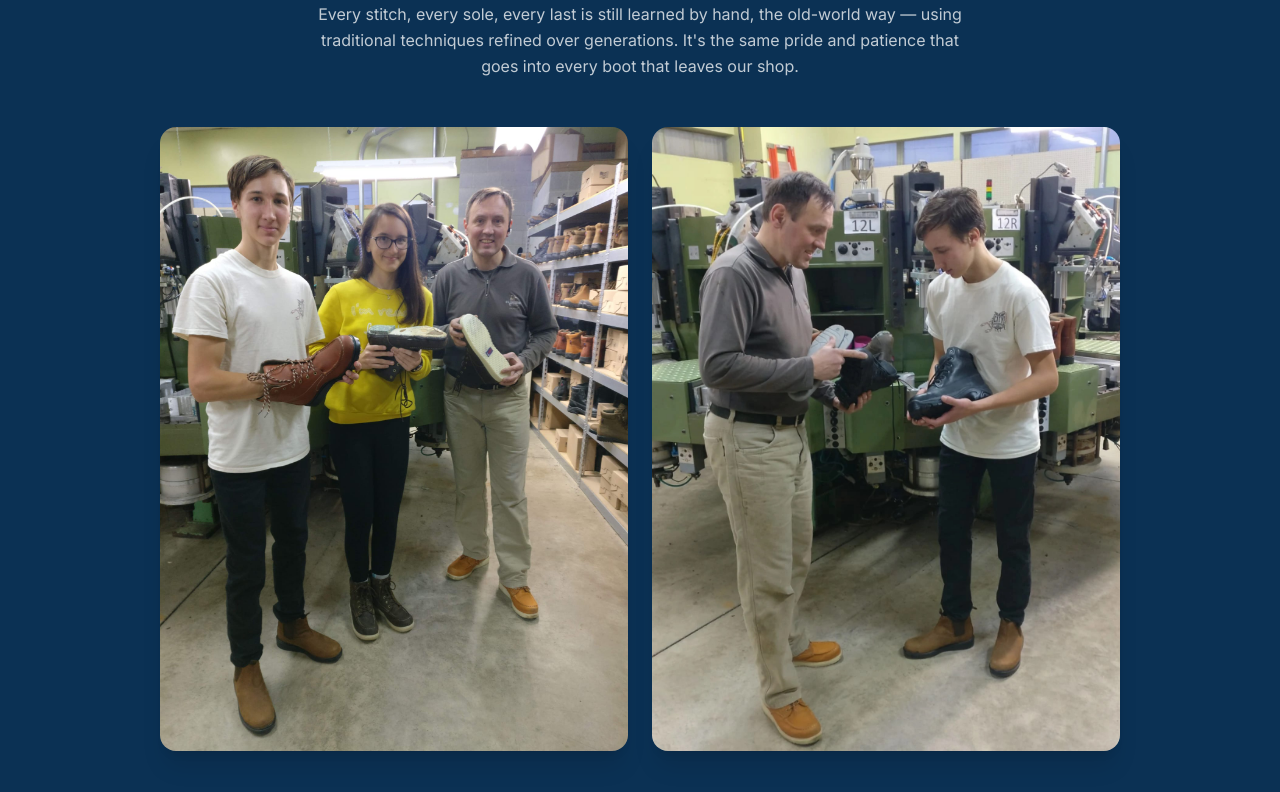
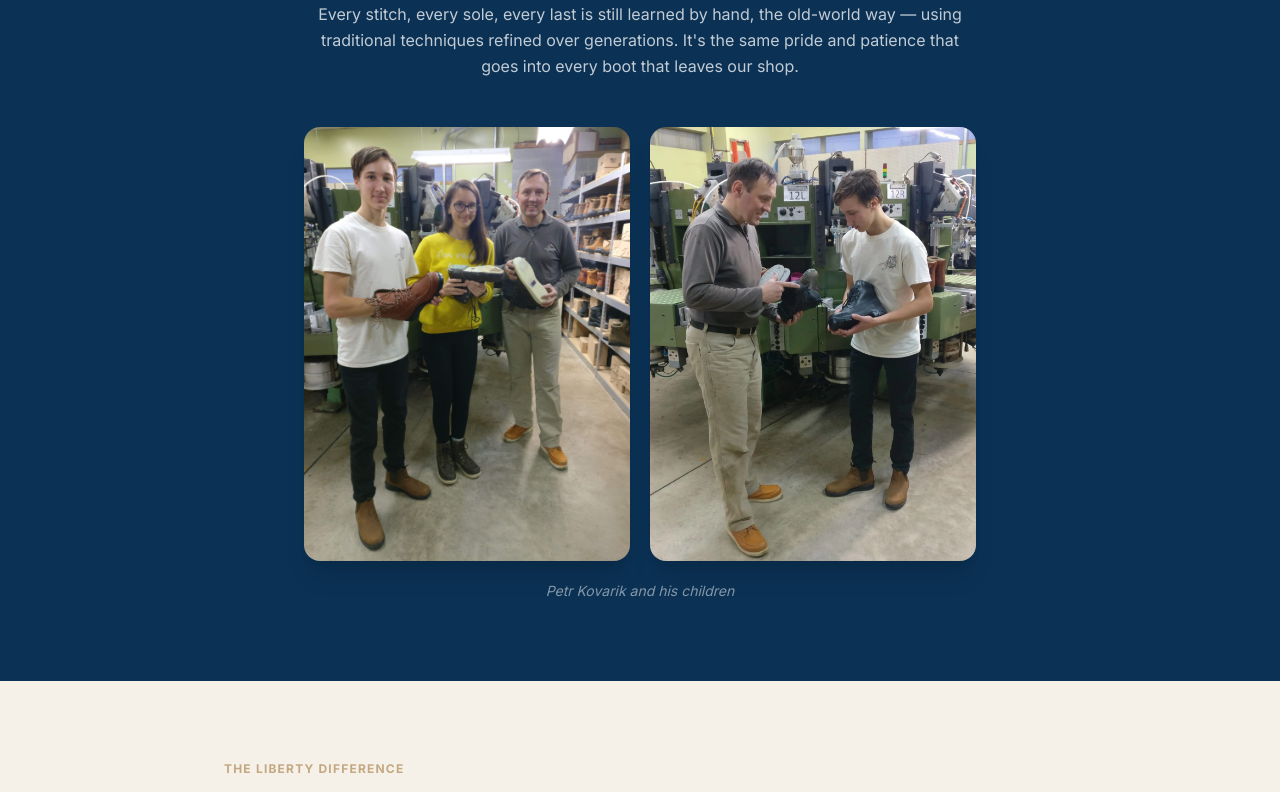
Before and after one commit to LibertyFootwear/liberty-footwear, a Next.js app: page /about in a window 1280 px wide. Shown: the part 1600-2392 px from the top of the page. Built offline with nearby package versions, Linux system fonts and the light colour scheme; no server answers.

Commit message:
About Family Tradition: mensi fotky + popisek Petr Kovarik and his children

```diff
--- a/src/app/about/page.tsx
+++ b/src/app/about/page.tsx
@@ -121,25 +121,28 @@ export default function AboutPage() {
               </p>
             </div>
           </div>
-          <div className="grid grid-cols-1 sm:grid-cols-2 gap-6">
+          <div className="max-w-2xl mx-auto">
+            <div className="grid grid-cols-1 sm:grid-cols-2 gap-5">
               <div className="relative aspect-[3/4] rounded-2xl overflow-hidden shadow-xl">
                 <Image
                   src="/about-family.jpg"
-                alt="The Kovarik family and team on the Liberty Footwear factory floor in Grand Rapids, Michigan"
+                  alt="Petr Kovarik and his children on the Liberty Footwear factory floor in Grand Rapids, Michigan"
                   fill
                   className="object-cover"
-                sizes="(max-width: 640px) 100vw, 50vw"
+                  sizes="(max-width: 640px) 100vw, 320px"
                 />
               </div>
               <div className="relative aspect-[3/4] rounded-2xl overflow-hidden shadow-xl">
                 <Image
                   src="/about-family-2.jpg"
-                alt="Petr Kovarik inspecting a handcrafted work boot with an apprentice at the Liberty Footwear factory"
+                  alt="Petr Kovarik inspecting a handcrafted work boot with his son at the Liberty Footwear factory"
                   fill
                   className="object-cover"
-                sizes="(max-width: 640px) 100vw, 50vw"
+                  sizes="(max-width: 640px) 100vw, 320px"
                 />
               </div>
+            </div>
+            <p className="text-center text-white/50 text-sm mt-5 italic">Petr Kovarik and his children</p>
           </div>
         </div>
       </section>
```
Lines whose indentation alone changed are shown as unchanged.
